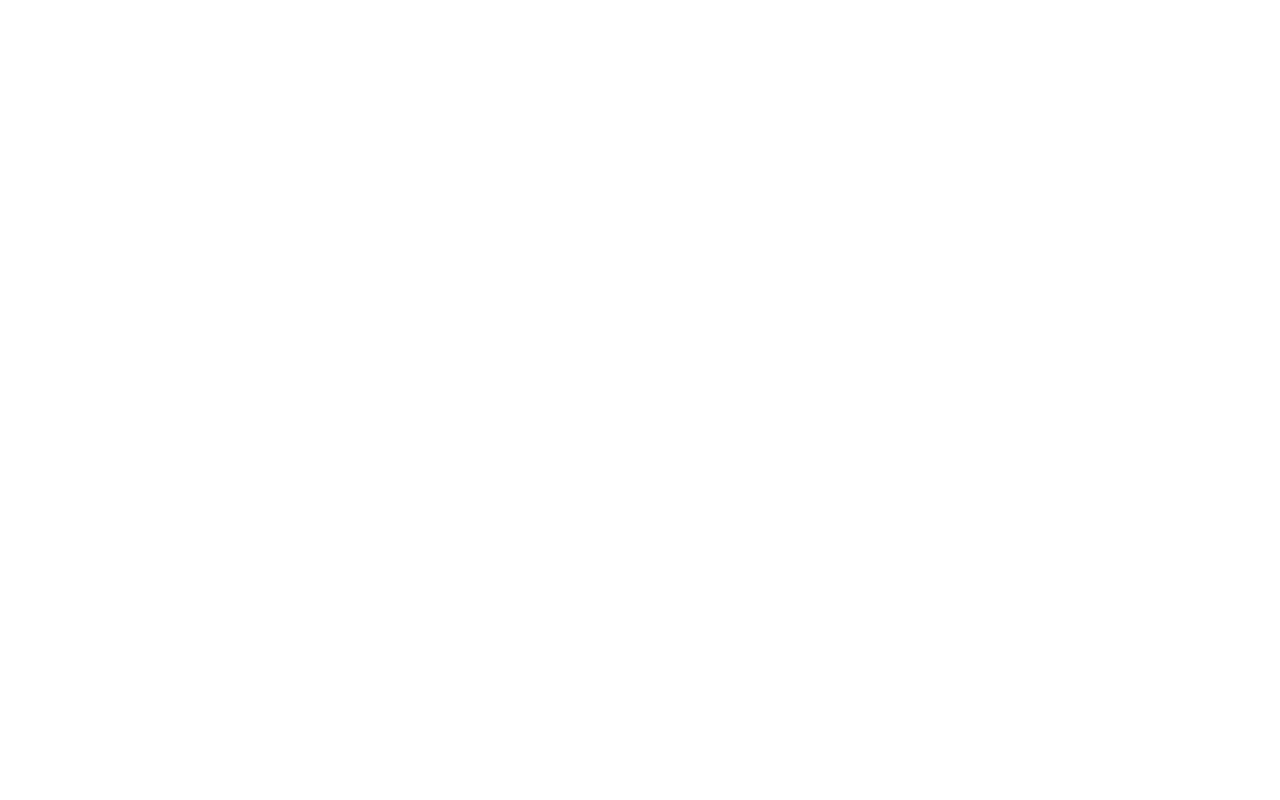
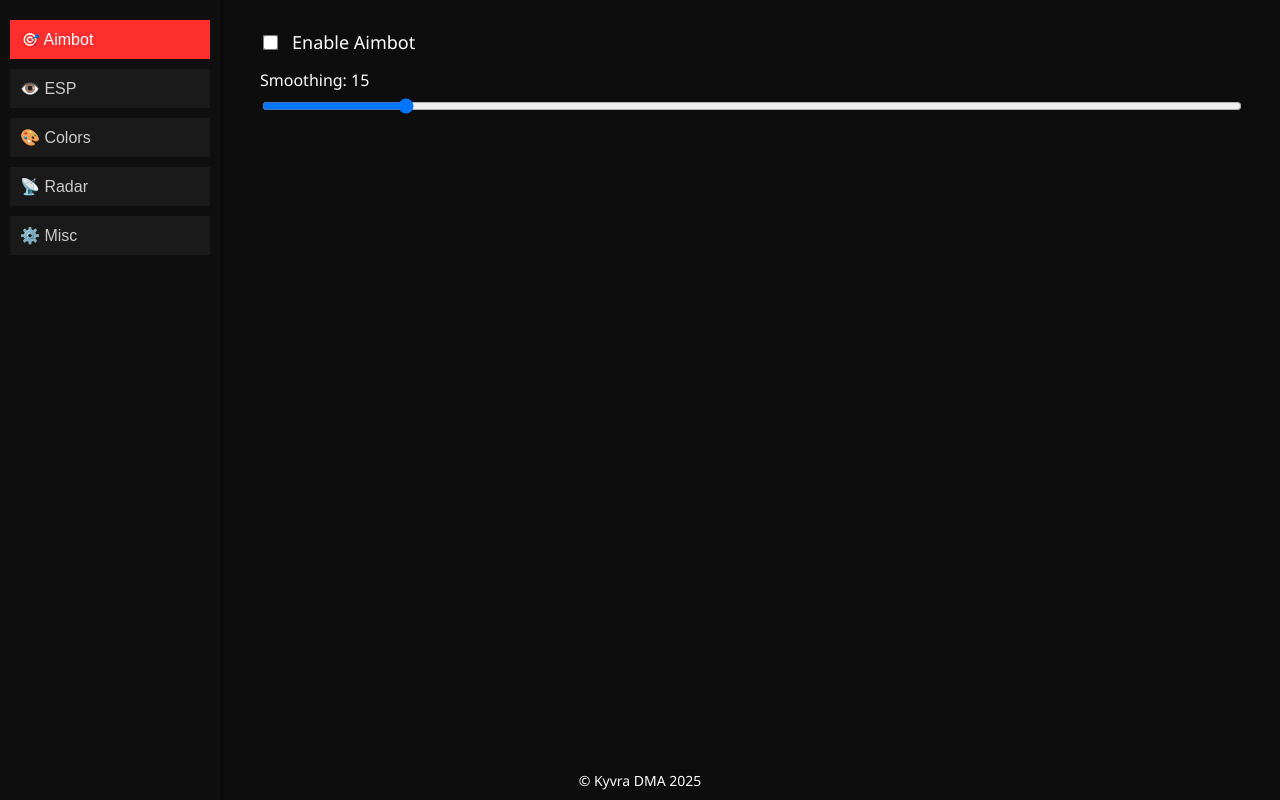
Before and after one commit to imgalaxy356/KyvraWebMenu, a plain HTML site: page index.html in a window 1280 px wide. Drawn offline with Linux system fonts and the light colour scheme.

Commit message:
Update index.html

```diff
--- a/index.html
+++ b/index.html
@@ -1,97 +1,141 @@
 <!DOCTYPE html>
-<html lang = "en">
+<html lang="en">
 <head>
-<meta charset = "UTF-8" / >
-<meta name = "viewport" content = "width=device-width, initial-scale=1" / >
-<title>Kyvra DMA - Web Menu< / title>
+<meta charset="UTF-8" />
+<meta name="viewport" content="width=device-width, initial-scale=1" />
+<title>Kyvra DMA - Web Menu</title>
 <style>
-html, body{
-  margin : 0; padding : 0; height: 100 %; font - family: 'Segoe UI', Tahoma, Geneva, Verdana, sans - serif;
-  background: #0d0d0d; color: #fff; overflow: hidden;
+  html, body {
+    margin: 0;
+    padding: 0;
+    height: 100%;
+    font-family: 'Segoe UI', Tahoma, Geneva, Verdana, sans-serif;
+    background: #0d0d0d;
+    color: #fff;
+    overflow: hidden;
   }
-.container{
-  display: flex; flex - direction: row; height: 100vh;
+  .container {
+    display: flex;
+    flex-direction: row;
+    height: 100vh;
   }
-.sidebar{
-  width: 200px; background: #0f0f0f; padding: 20px 10px;
-  box - shadow: 2px 0 10px rgba(0,0,0,0.3);
+  .sidebar {
+    width: 200px;
+    background: #0f0f0f;
+    padding: 20px 10px;
+    box-shadow: 2px 0 10px rgba(0,0,0,0.3);
   }
-.sidebar button{
-  display: block; width: 100 %; padding: 10px; margin - bottom: 10px;
-  background: #1a1a1a; border: none; color: #ccc;
-  cursor: pointer; text - align: left; font - size: 16px;
+  .sidebar button {
+    display: block;
+    width: 100%;
+    padding: 10px;
+    margin-bottom: 10px;
+    background: #1a1a1a;
+    border: none;
+    color: #ccc;
+    cursor: pointer;
+    text-align: left;
+    font-size: 16px;
     transition: background 0.3s, color 0.3s;
   }
-.sidebar button.active, .sidebar button : hover{
-  background: #ff2e2e; color: #fff;
+  .sidebar button.active,
+  .sidebar button:hover {
+    background: #ff2e2e;
+    color: #fff;
   }
-.content{
-  flex - grow: 1; padding: 20px 40px; overflow - y: auto;
+  .content {
+    flex-grow: 1;
+    padding: 20px 40px;
+    overflow-y: auto;
   }
-.section{
+  .section {
     display: none;
   }
-.section.active{
+  .section.active {
     display: block;
   }
-.toggle{
-  margin: 10px 0; display: flex; align - items: center; gap: 10px;
-  font - size: 18px;
+  .toggle {
+    margin: 10px 0;
+    display: flex;
+    align-items: center;
+    gap: 10px;
+    font-size: 18px;
   }
-input[type = 'range']{
-  width: 100 %;
+  input[type='range'] {
+    width: 100%;
   }
-label span{
-  min - width: 40px; display: inline - block;
+  label span {
+    min-width: 40px;
+    display: inline-block;
   }
-.footer{
-  position: absolute; bottom: 10px; left: 50 %;
-  transform: translateX(-50 %);
-  font - size: 14px; color: #ffffff; padding: 0 10px;
-  user - select: none;
+  .footer {
+    position: absolute;
+    bottom: 10px;
+    left: 50%;
+    transform: translateX(-50%);
+    font-size: 14px;
+    color: #ffffff;
+    padding: 0 10px;
+    user-select: none;
   }
-.esp - row{
-  display: flex; margin - bottom: 15px; align - items: center;
+  .esp-row {
+    display: flex;
+    margin-bottom: 15px;
+    align-items: center;
   }
-.esp - main{
-  width: 140px; display: flex; align - items: center;
+  .esp-main {
+    width: 140px;
+    display: flex;
+    align-items: center;
   }
-.esp - options{
-  display: flex; gap: 15px;
+  .esp-options {
+    display: flex;
+    gap: 15px;
   }
-.esp - option{
-  margin - right: 5px; display: flex; align - items: center;
+  .esp-option {
+    margin-right: 5px;
+    display: flex;
+    align-items: center;
   }
-.slider - row{
+  .slider-row {
     margin: 15px 0;
   }
-.slider - label{
-  display: block; margin - bottom: 5px;
+  .slider-label {
+    display: block;
+    margin-bottom: 5px;
   }
-input[type = 'checkbox']{
-  margin - right: 5px;
+  input[type='checkbox'] {
+    margin-right: 5px;
     transform: scale(1.2);
     cursor: pointer;
   }
-input[type = 'color']{
-  width: 40px; height: 25px; border: none; cursor: pointer;
+  input[type='color'] {
+    width: 40px;
+    height: 25px;
+    border: none;
+    cursor: pointer;
   }
-.color - option{
-  display: flex; align - items: center; margin - bottom: 15px;
+  .color-option {
+    display: flex;
+    align-items: center;
+    margin-bottom: 15px;
   }
-.color - label{
+  .color-label {
     width: 140px;
   }
-.color - preview{
-  display: inline - block; width: 20px; height: 20px;
-  border: 1px solid #fff; margin - right: 10px;
+  .color-preview {
+    display: inline-block;
+    width: 20px;
+    height: 20px;
+    border: 1px solid #fff;
+    margin-right: 10px;
   }
-< / style>
+</style>
 <script>
   // Switch visible section on sidebar click
   function showSection(id, btn) {
-    document.querySelectorAll('.section').forEach(s = > s.classList.remove('active'));
-    document.querySelectorAll('.sidebar button').forEach(b = > b.classList.remove('active'));
+    document.querySelectorAll('.section').forEach(s => s.classList.remove('active'));
+    document.querySelectorAll('.sidebar button').forEach(b => b.classList.remove('active'));
     document.getElementById(id).classList.add('active');
     btn.classList.add('active');
   }
@@ -100,9 +144,9 @@ function showSection(id, btn) {
   function sendSetting(name, value) {
     fetch('/toggle', {
       method: 'POST',
-      headers : {'Content-Type': 'application/x-www-form-urlencoded'},
-      body : encodeURIComponent(name) + '=' + encodeURIComponent(value)
-        }).catch (e = > console.error('Error sending setting:', e));
+      headers: {'Content-Type': 'application/x-www-form-urlencoded'},
+      body: encodeURIComponent(name) + '=' + encodeURIComponent(value)
+    }).catch(e => console.error('Error sending setting:', e));
   }
 
   // Called when checkbox toggled
@@ -125,121 +169,128 @@ function updateColor(picker) {
     sendSetting(name, val);
   }
 
-// On page load, initialize labels to slider default values
+  // On page load, initialize labels to slider default values and color previews
   window.onload = function() {
-    document.querySelectorAll('input[type=range]').forEach(slider = > {
+    document.querySelectorAll('input[type=range]').forEach(slider => {
       const labelId = slider.getAttribute('data-label-id');
       if (labelId) {
         document.getElementById(labelId).textContent = slider.value;
       }
     });
-    document.querySelectorAll('input[type=color]').forEach(colorInput = > {
+    document.querySelectorAll('input[type=color]').forEach(colorInput => {
       colorInput.previousElementSibling.style.backgroundColor = colorInput.value;
     });
   };
-< / script>
-< / head>
+</script>
+</head>
 <body>
-<div class = "container">
-<div class = "sidebar">
-<button class = "tab active" onclick = "showSection('aimbot', this)">🎯 Aimbot< / button>
-<button class = "tab" onclick = "showSection('esp', this)">👁️ ESP< / button>
-<button class = "tab" onclick = "showSection('colors', this)">🎨 Colors< / button>
-<button class = "tab" onclick = "showSection('radar', this)">📡 Radar< / button>
-<button class = "tab" onclick = "showSection('misc', this)">⚙️ Misc< / button>
-< / div>
-<div class = "content">
-<!--AIMBOT-->
-<div id = "aimbot" class = "section active">
-<label class = "toggle">
-<input type = "checkbox" name = "aimbot" onchange = "toggleSetting(this)"> Enable Aimbot
-< / label>
-<div class = "slider-row">
-<label class = "slider-label" for = "smoothing">Smoothing: < span id = "smoothingValue">15 < / span > < / label>
-<input type = "range" id = "smoothing" name = "smoothing" min = "1" max = "100" value = "15" data - label - id = "smoothingValue" onchange = "updateSlider(this, 'smoothingValue')">
-< / div>
-< / div>
+  <div class="container">
+    <div class="sidebar">
+      <button class="tab active" onclick="showSection('aimbot', this)">🎯 Aimbot</button>
+      <button class="tab" onclick="showSection('esp', this)">👁️ ESP</button>
+      <button class="tab" onclick="showSection('colors', this)">🎨 Colors</button>
+      <button class="tab" onclick="showSection('radar', this)">📡 Radar</button>
+      <button class="tab" onclick="showSection('misc', this)">⚙️ Misc</button>
+    </div>
+    <div class="content">
+      <!-- AIMBOT -->
+      <div id="aimbot" class="section active">
+        <label class="toggle">
+          <input type="checkbox" name="aimbot" onchange="toggleSetting(this)"> Enable Aimbot
+        </label>
+        <div class="slider-row">
+          <label class="slider-label" for="smoothing">Smoothing: <span id="smoothingValue">15</span></label>
+          <input type="range" id="smoothing" name="smoothing" min="1" max="100" value="15" data-label-id="smoothingValue" onchange="updateSlider(this, 'smoothingValue')">
+        </div>
+      </div>
 
-<!--ESP-->
-<div id = "esp" class = "section">
-<div class = "esp-row">
-<div class = "esp-main"><label><input type = "checkbox" name = "regularBox" onchange = "toggleSetting(this)"> Regular Box< / label>< / div>
-<div class = "esp-options">
-<div class = "esp-option"><label><input type = "checkbox" name = "platform" onchange = "toggleSetting(this)"> Platform ESP< / label>< / div>
-<div class = "esp-option"><label><input type = "checkbox" name = "teamCount" onchange = "toggleSetting(this)"> Team Count ESP< / label>< / div>
-<div class = "esp-option"><label><input type = "checkbox" name = "rank" onchange = "toggleSetting(this)"> Rank ESP< / label>< / div>
-< / div>
-< / div>
+      <!-- ESP -->
+      <div id="esp" class="section">
+        <div class="esp-row">
+          <div class="esp-main">
+            <label><input type="checkbox" name="regularBox" onchange="toggleSetting(this)"> Regular Box</label>
+          </div>
+          <div class="esp-options">
+            <div class="esp-option"><label><input type="checkbox" name="platform" onchange="toggleSetting(this)"> Platform ESP</label></div>
+            <div class="esp-option"><label><input type="checkbox" name="teamCount" onchange="toggleSetting(this)"> Team Count ESP</label></div>
+            <div class="esp-option"><label><input type="checkbox" name="rank" onchange="toggleSetting(this)"> Rank ESP</label></div>
+          </div>
+        </div>
 
-<div class = "esp-row">
-<div class = "esp-main"><label><input type = "checkbox" name = "cornerBox" onchange = "toggleSetting(this)"> Corner Box< / label>< / div>
-<div class = "esp-options">
-<div class = "esp-option"><label><input type = "checkbox" name = "fovArrows" onchange = "toggleSetting(this)"> Fov Arrows< / label>< / div>
-<div class = "esp-option"><label><input type = "checkbox" name = "fovArrowFilled" onchange = "toggleSetting(this)"> Arrow Filled< / label>< / div>
-<div class = "esp-option"><label><input type = "checkbox" name = "fov" onchange = "toggleSetting(this)"> Fov Circle< / label>< / div>
-<div class = "esp-option"><label><input type = "checkbox" name = "dynamicFov" onchange = "toggleSetting(this)"> Dynamic Fov< / label>< / div>
-< / div>
-< / div>
+        <div class="esp-row">
+          <div class="esp-main"><label><input type="checkbox" name="cornerBox" onchange="toggleSetting(this)"> Corner Box</label></div>
+          <div class="esp-options">
+            <div class="esp-option"><label><input type="checkbox" name="fovArrows" onchange="toggleSetting(this)"> Fov Arrows</label></div>
+            <div class="esp-option"><label><input type="checkbox" name="fovArrowFilled" onchange="toggleSetting(this)"> Arrow Filled</label></div>
+            <div class="esp-option"><label><input type="checkbox" name="fov" onchange="toggleSetting(this)"> Fov Circle</label></div>
+            <div class="esp-option"><label><input type="checkbox" name="dynamicFov" onchange="toggleSetting(this)"> Dynamic Fov</label></div>
+          </div>
+        </div>
 
-<div class = "esp-row"><label><input type = "checkbox" name = "filledBox" onchange = "toggleSetting(this)"> Filled Box< / label>< / div>
-<div class = "esp-row"><label><input type = "checkbox" name = "skeleton" onchange = "toggleSetting(this)"> Skeleton< / label>< / div>
-<div class = "esp-row"><label><input type = "checkbox" name = "headDot" onchange = "toggleSetting(this)"> Head Dot< / label>< / div>
-<div class = "esp-row"><label><input type = "checkbox" name = "playerNames" onchange = "toggleSetting(this)"> Name ESP< / label>< / div>
-<div class = "esp-row"><label><input type = "checkbox" name = "distance" onchange = "toggleSetting(this)"> Distance ESP< / label>< / div>
+        <div class="esp-row"><label><input type="checkbox" name="name" onchange="toggleSetting(this)"> Name ESP</label></div>
+        <div class="esp-row"><label><input type="checkbox" name="distance" onchange="toggleSetting(this)"> Distance ESP</label></div>
+        <div class="esp-row"><label><input type="checkbox" name="health" onchange="toggleSetting(this)"> Health ESP</label></div>
+        <div class="esp-row"><label><input type="checkbox" name="armor" onchange="toggleSetting(this)"> Armor ESP</label></div>
+        <div class="esp-row"><label><input type="checkbox" name="weapon" onchange="toggleSetting(this)"> Weapon ESP</label></div>
+        <div class="esp-row"><label><input type="checkbox" name="skeleton" onchange="toggleSetting(this)"> Skeleton ESP</label></div>
+        <div class="esp-row"><label><input type="checkbox" name="tracer" onchange="toggleSetting(this)"> Tracer ESP</label></div>
+        <div class="esp-row"><label><input type="checkbox" name="radar" onchange="toggleSetting(this)"> Radar ESP</label></div>
+        <div class="esp-row"><label><input type="checkbox" name="prediction" onchange="toggleSetting(this)"> Prediction ESP</label></div>
+        <div class="esp-row"><label><input type="checkbox" name="distanceFilter" onchange="toggleSetting(this)"> Distance Filter</label></div>
 
-<div class = "slider-row">
-<label class = "slider-label" for = "espWidth">ESP Width : < span id = "espWidthValue">50 < / span > < / label>
-<input type = "range" id = "espWidth" name = "espWidth" min = "25" max = "100" value = "50" data - label - id = "espWidthValue" onchange = "updateSlider(this, 'espWidthValue')">
-< / div>
+           <div class="slider-row">
+      <label class="slider-label" for="distanceSlider">Distance Filter: <span id="distanceSliderValue">1000</span></label>
+      <input type="range" id="distanceSlider" name="distanceSlider" min="0" max="5000" value="1000" data-label-id="distanceSliderValue" onchange="updateSlider(this, 'distanceSliderValue')">
+    </div>
+  </div>
 
-<div class = "slider-row">
-<label class = "slider-label" for = "espFill">ESP Fill : < span id = "espFillValue">50 < / span > < / label>
-<input type = "range" id = "espFill" name = "espFill" min = "0" max = "100" value = "50" data - label - id = "espFillValue" onchange = "updateSlider(this, 'espFillValue')">
-< / div>
-< / div>
+  <!-- COLORS -->
+  <div id="colors" class="section">
+    <div class="color-option">
+      <div class="color-label">Visible Box</div>
+      <div class="color-preview"></div>
+      <input type="color" name="visibleBoxColor" value="#ff0000" onchange="updateColor(this)">
+    </div>
+    <div class="color-option">
+      <div class="color-label">Non-Visible Box</div>
+      <div class="color-preview"></div>
+      <input type="color" name="nonVisibleBoxColor" value="#ff7f7f" onchange="updateColor(this)">
+    </div>
+    <div class="color-option">
+      <div class="color-label">Skeleton</div>
+      <div class="color-preview"></div>
+      <input type="color" name="skeletonColor" value="#00ff00" onchange="updateColor(this)">
+    </div>
+    <div class="color-option">
+      <div class="color-label">Tracers</div>
+      <div class="color-preview"></div>
+      <input type="color" name="tracerColor" value="#ff9900" onchange="updateColor(this)">
+    </div>
+    <div class="color-option">
+      <div class="color-label">Radar</div>
+      <div class="color-preview"></div>
+      <input type="color" name="radarColor" value="#0099ff" onchange="updateColor(this)">
+    </div>
+    <div class="color-option">
+      <div class="color-label">Prediction</div>
+      <div class="color-preview"></div>
+      <input type="color" name="predictionColor" value="#ff00ff" onchange="updateColor(this)">
+    </div>
+  </div>
 
-<!--COLORS-->
-<div id = "colors" class = "section">
-<div class = "color-option">
-<span class = "color-label">Visible Box< / span>
-<span class = "color-preview">< / span>
-<input type = "color" name = "visibleBoxColor" value = "#ff0000" onchange = "updateColor(this)">
-< / div>
-<div class = "color-option">
-<span class = "color-label">Invisible Box< / span>
-<span class = "color-preview">< / span>
-<input type = "color" name = "invisibleBoxColor" value = "#aaaaaa" onchange = "updateColor(this)">
-< / div>
-<div class = "color-option">
-<span class = "color-label">Skeleton< / span>
-<span class = "color-preview">< / span>
-<input type = "color" name = "skeletonColor" value = "#00ff00" onchange = "updateColor(this)">
-< / div>
-<div class = "color-option">
-<span class = "color-label">Tracer< / span>
-<span class = "color-preview">< / span>
-<input type = "color" name = "tracerColor" value = "#00ffff" onchange = "updateColor(this)">
-< / div>
-< / div>
+  <!-- RADAR -->
+  <div id="radar" class="section">
+    <label class="toggle"><input type="checkbox" name="radarEnabled" onchange="toggleSetting(this)"> Enable Radar</label>
+    <div class="slider-row">
+      <label class="slider-label" for="radarZoom">Radar Zoom: <span id="radarZoomValue">3</span></label>
+      <input type="range" id="radarZoom" name="radarZoom" min="1" max="5" value="3" data-label-id="radarZoomValue" onchange="updateSlider(this, 'radarZoomValue')">
+    </div>
+  </div>
 
-<!--RADAR-->
-<div id = "radar" class = "section">
-<label class = "toggle">
-<input type = "checkbox" name = "radar" onchange = "toggleSetting(this)"> Enable Radar
-< / label>
-<div class = "slider-row">
-<label class = "slider-label" for = "radarSize">Radar Size : < span id = "radarSizeValue">100 < / span > < / label>
-<input type = "range" id = "radarSize" name = "radarSize" min = "50" max = "200" value = "100" data - label - id = "radarSizeValue" onchange = "updateSlider(this, 'radarSizeValue')">
-< / div>
-< / div>
-<!--MISC-->
-<div id = "misc" class = "section">
-<label class = "toggle">
-<input type = "checkbox" name = "miscOption1" onchange = "toggleSetting(this)"> Misc Option 1
-< / label >
-<label class = "toggle">
-<input type = "checkbox" name = "miscOption2" onchange = "toggleSetting(this)"> Misc Option 2
-< / label >
-< / div>
-< / div>
-< / div> <div class = "footer"> Kyvra DMA & copy; 2025 < / div > < / body> < / html>
+  <!-- MISC -->
+  <div id="misc" class="section">
+    <label class="toggle"><input type="checkbox" name="showFps" onchange="toggleSetting(this)"> Show FPS</label>
+    <label class="toggle"><input type="checkbox" name="showPing" onchange="toggleSetting(this)"> Show Ping</label>
+  </div>
+</div>
+  </div> <div class="footer">© Kyvra DMA 2025</div> </body> </html>
```
Lines whose indentation alone changed are shown as unchanged.
